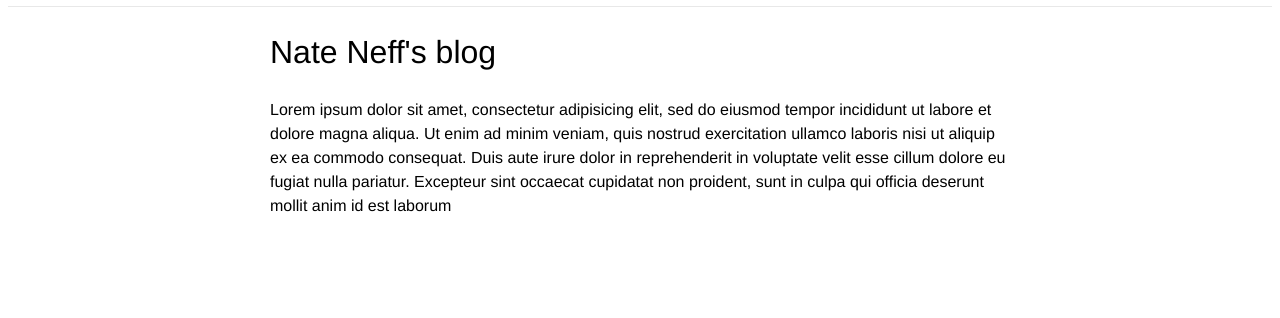
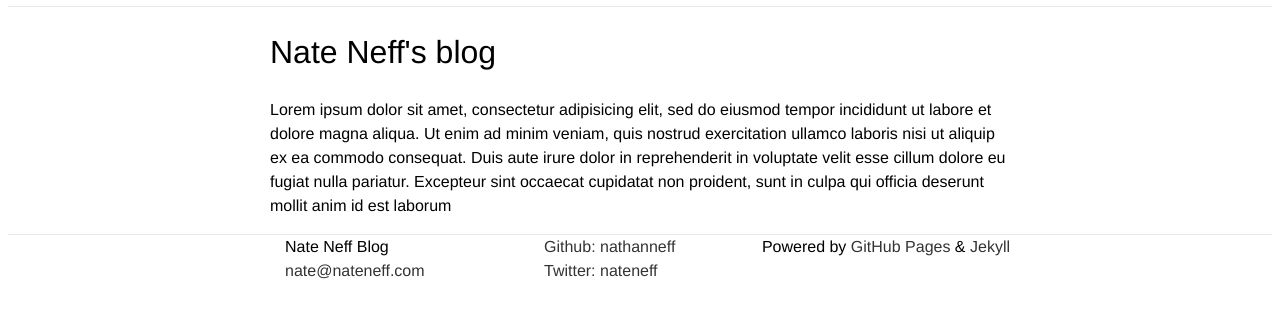
Before and after one commit to NathanNeff/nathanneff.github.io, a Jekyll site: the page built from index.md, in a window 1280 px wide, cut to the strip 212-530 px from the top of the page. Built offline with Jekyll 4.4.1, drawn with Linux system fonts in a browser that asks for light colours.

Commit message:
Add footer

```diff
--- a/_config.yml
+++ b/_config.yml
@@ -1,3 +1,6 @@
 exclude: ['readme.md']
 name: "Nate Neff Blog"
 highlighter: pygments
+github_username: nathanneff
+twitter_username: nateneff
+email: nate@nateneff.com
--- /dev/null
+++ b/_includes/site-footer.html
@@ -0,0 +1,37 @@
+<footer class="site-footer">
+
+    <div class="wrapper">
+
+        <div class="footer-col footer-col-1">
+            <ul class="contact-list">
+                <li>{{ site.name }}</li>
+                <li><a href="mailto:{{ site.email }}">{{ site.email }}</a></li>
+            </ul>
+        </div>
+
+        <div class="footer-col footer-col-2">
+            <ul class="social-media-list">
+                {% if site.github_username %}
+                <li>
+                <a href="https://github.com/{{ site.github_username }}" target="_blank">
+                    Github:  {{ site.github_username }}
+                </a>
+                </li>
+                {% endif %}
+
+                {% if site.twitter_username %}
+                <li>
+                <a href="https://twitter.com/{{ site.twitter_username }}" target="_blank">
+                    Twitter:  {{ site.twitter_username }}
+                </a>
+                </li>
+                {% endif %}
+            </ul>
+        </div>
+
+        <div class="footer-col footer-col-3">
+        Powered by <a href="https://pages.github.com/" target="_blank">GitHub Pages</a> & <a href="http://jekyllrb.com/" target="_blank">Jekyll</a>
+        </div>
+    </div>
+
+</footer>
--- a/_layouts/default.html
+++ b/_layouts/default.html
@@ -11,6 +11,8 @@
 {{ content }}
 </div>
 
+{% include site-footer.html %}
+
 </body>
 
 </html>
--- a/css/main.scss
+++ b/css/main.scss
@@ -8,6 +8,11 @@ $base-font-family: Helvetica, Arial, sans-serif;
 $base-font-size:   16px;
 $base-line-height: 1.5;
 $spacing-unit:     30px;
+
+ul {
+    margin:0;
+    padding:0;
+}
 
 h1, h2 {
    font-weight: 300;
@@ -49,3 +54,34 @@ img {
     margin-right: auto;
     margin-left: auto;
 }
+
+.site-footer {
+    border-top: 1px solid #E8E8E8;
+}
+
+.footer-col {
+    float: left;
+    padding-left: $spacing-unit / 2;
+}
+
+/* Probably better way to do this */
+.footer-col-1 {
+    width: -webkit-calc(35% - (#{$spacing-unit} / 2));
+    width:         calc(35% - (#{$spacing-unit} / 2));
+}
+
+.footer-col-2 {
+    width: -webkit-calc(20% - (#{$spacing-unit} / 2));
+    width:         calc(20% - (#{$spacing-unit} / 2));
+}
+
+.footer-col-3 {
+    width: -webkit-calc(45% - (#{$spacing-unit} / 2));
+    width:         calc(45% - (#{$spacing-unit} / 2));
+    text-align: right;
+}
+
+.contact-list, .social-media-list {
+    list-style: none;
+
+}
```
